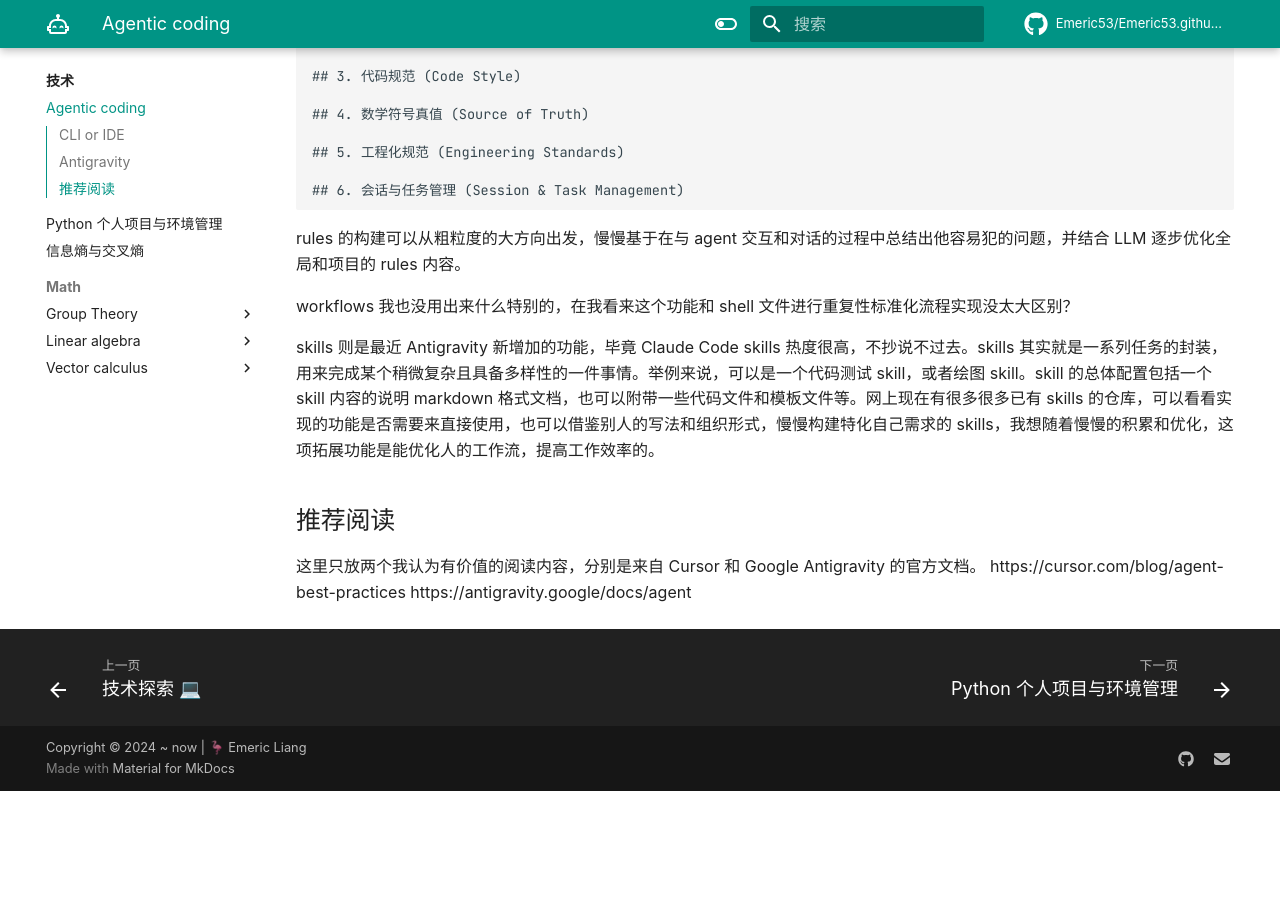
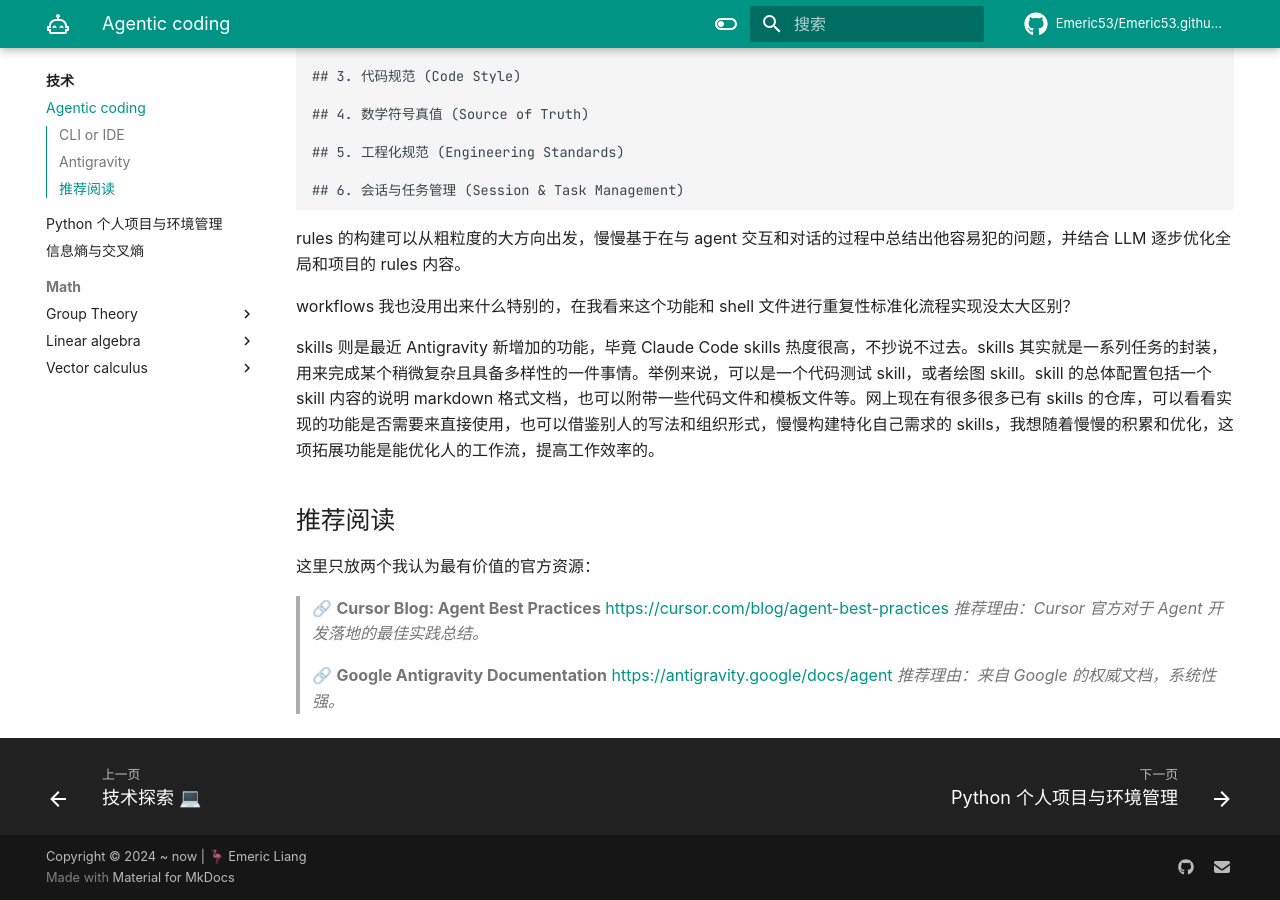
Before and after one commit to Emeric53/Emeric53.github.io, an MkDocs documentation site: the page built from docs/technology/agentic coding.md, in a window 1280 px wide and 900 px high, scrolled down 1191 px. Built offline with MkDocs 1.6.1 and Material for MkDocs 9.7.7, drawn with Linux system fonts in a browser that asks for light colours; some web fonts are replaced; comment, search, counter and statistics services are not loaded; before the commit the page ends 1982 px from its top, so only the background shows below that.

Commit message:
Update agentic coding.md

```diff
--- a/docs/technology/agentic coding.md
+++ b/docs/technology/agentic coding.md
@@ -39,6 +39,13 @@
 skills 则是最近 Antigravity 新增加的功能，毕竟 Claude Code skills 热度很高，不抄说不过去。skills 其实就是一系列任务的封装，用来完成某个稍微复杂且具备多样性的一件事情。举例来说，可以是一个代码测试 skill，或者绘图 skill。skill 的总体配置包括一个skill 内容的说明 markdown 格式文档，也可以附带一些代码文件和模板文件等。网上现在有很多很多已有 skills 的仓库，可以看看实现的功能是否需要来直接使用，也可以借鉴别人的写法和组织形式，慢慢构建特化自己需求的 skills，我想随着慢慢的积累和优化，这项拓展功能是能优化人的工作流，提高工作效率的。
 
 ## 推荐阅读
-这里只放两个我认为有价值的阅读内容，分别是来自 Cursor 和 Google Antigravity 的官方文档。
-https://cursor.com/blog/agent-best-practices
-https://antigravity.google/docs/agent
+
+这里只放两个我认为最有价值的官方资源：
+
+> 🔗 **Cursor Blog: Agent Best Practices**
+> [https://cursor.com/blog/agent-best-practices](https://cursor.com/blog/agent-best-practices)
+> *推荐理由：Cursor 官方对于 Agent 开发落地的最佳实践总结。*
+
+> 🔗 **Google Antigravity Documentation**
+> [https://antigravity.google/docs/agent](https://antigravity.google/docs/agent)
+> *推荐理由：来自 Google 的权威文档，系统性强。*
```
